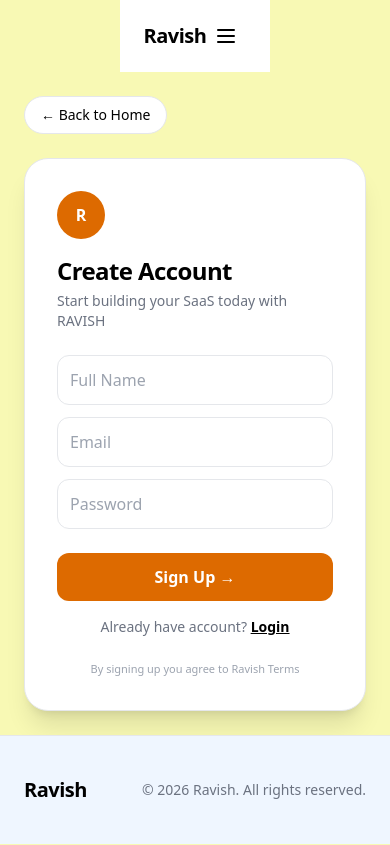
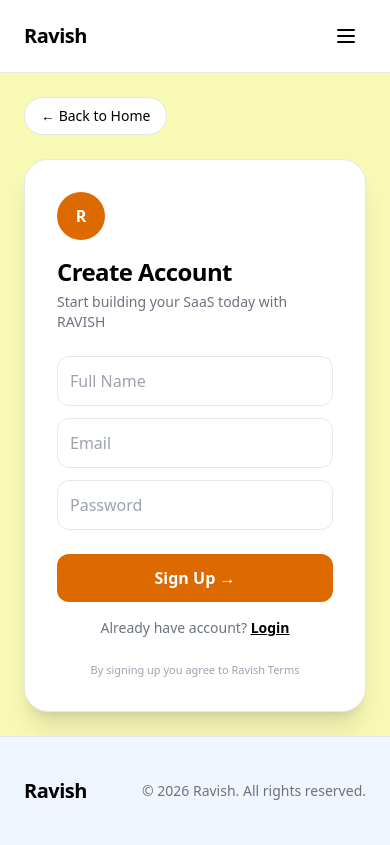
Before and after one commit to Ravs10/saas-starter-kit, a Next.js app: page /signup in a window 390 px wide. Built offline with nearby package versions, Linux system fonts and the light colour scheme.

Commit message:
Add 'Settings' link to Navbar and refactor layout
Added a new 'Settings' link to the navigation menu and adjusted the Navbar component structure for improved layout and responsiveness.

```diff
--- a/app/components/Navbar.tsx
+++ b/app/components/Navbar.tsx
@@ -2,11 +2,12 @@
 import { useState } from "react"
 import Link from "next/link"
 import { SITE_CONFIG } from "@/app/config"
-import Logo from "./Logo" // <-- Ye naya add hua hai
+import Logo from "./Logo"
 
 const NAV_LINKS = [
   { label: "Features", href: "/#features" },
   { label: "Pricing", href: "/pricing" },
+  { label: "Settings", href: "/settings" }, // <-- Added
   { label: "Login", href: "/login" },
 ]
 
@@ -15,7 +16,8 @@ export default function Navbar() {
 
   return (
     <>
-      <nav className="flex justify-between items-center px-6 py-4 max-w-6xl mx-auto relative z-50 bg-white">
+      <nav className="w-full bg-white sticky top-0 z-50 border-b">
+        <div className="flex justify-between items-center px-6 py-4 max-w-6xl mx-auto relative">
           <Logo />
 
           {/* Desktop Menu */}
@@ -37,8 +39,8 @@ export default function Navbar() {
             </Link>
           </div>
 
-        {/* Hamburger Button */}
-        <button className="md:hidden p-2 z-50" onClick={() => setIsOpen(!isOpen)}>
+          {/* Hamburger Button - Fixed size to prevent center issue */}
+          <button className="md:hidden p-2 z-50 w-10 h-10 flex items-center justify-center" onClick={() => setIsOpen(!isOpen)}>
             {isOpen ? (
               <svg className="w-6 h-6" fill="none" stroke="currentColor" viewBox="0 0 24 24">
                 <path strokeLinecap="round" strokeLinejoin="round" strokeWidth={2} d="M6 18L18 6M6 6l12 12" />
@@ -49,6 +51,7 @@ export default function Navbar() {
               </svg>
             )}
           </button>
+        </div>
       </nav>
 
       {/* Mobile Full Screen Menu */}
```
Lines whose indentation alone changed are shown as unchanged.
